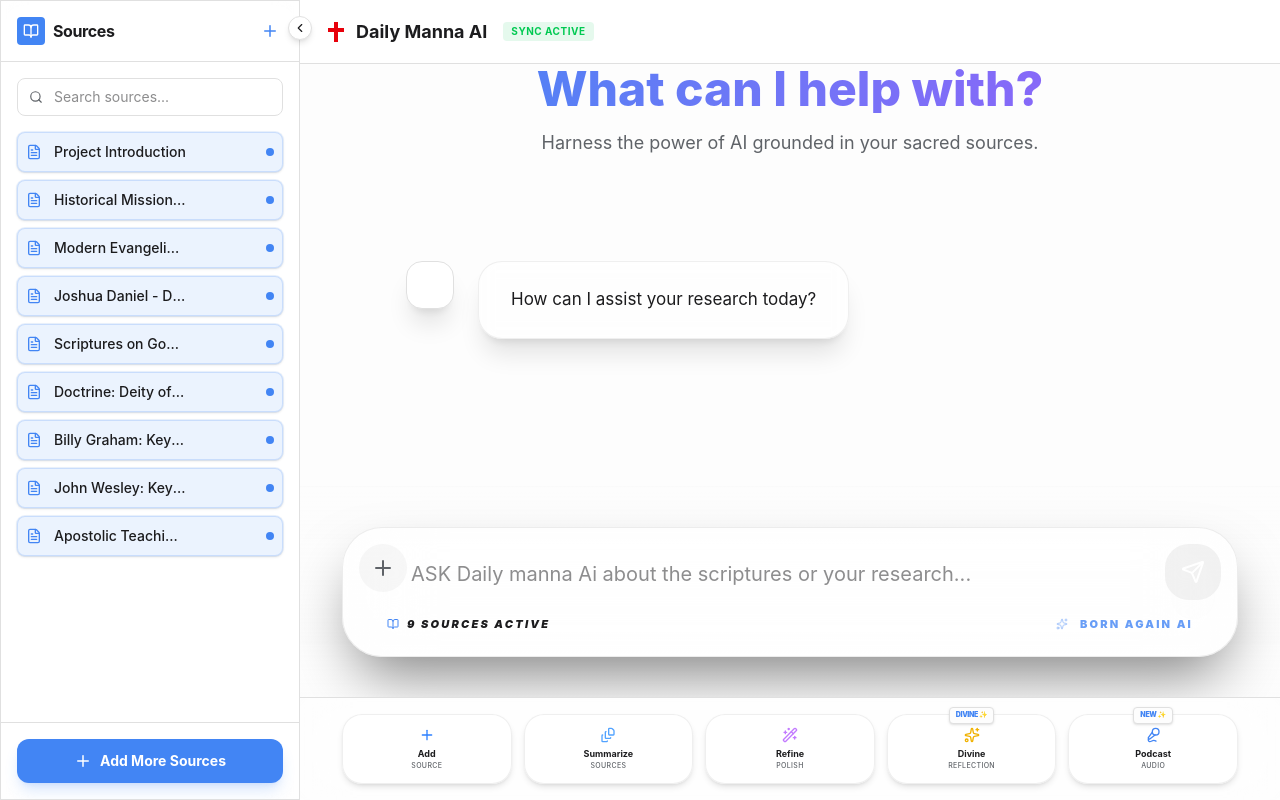
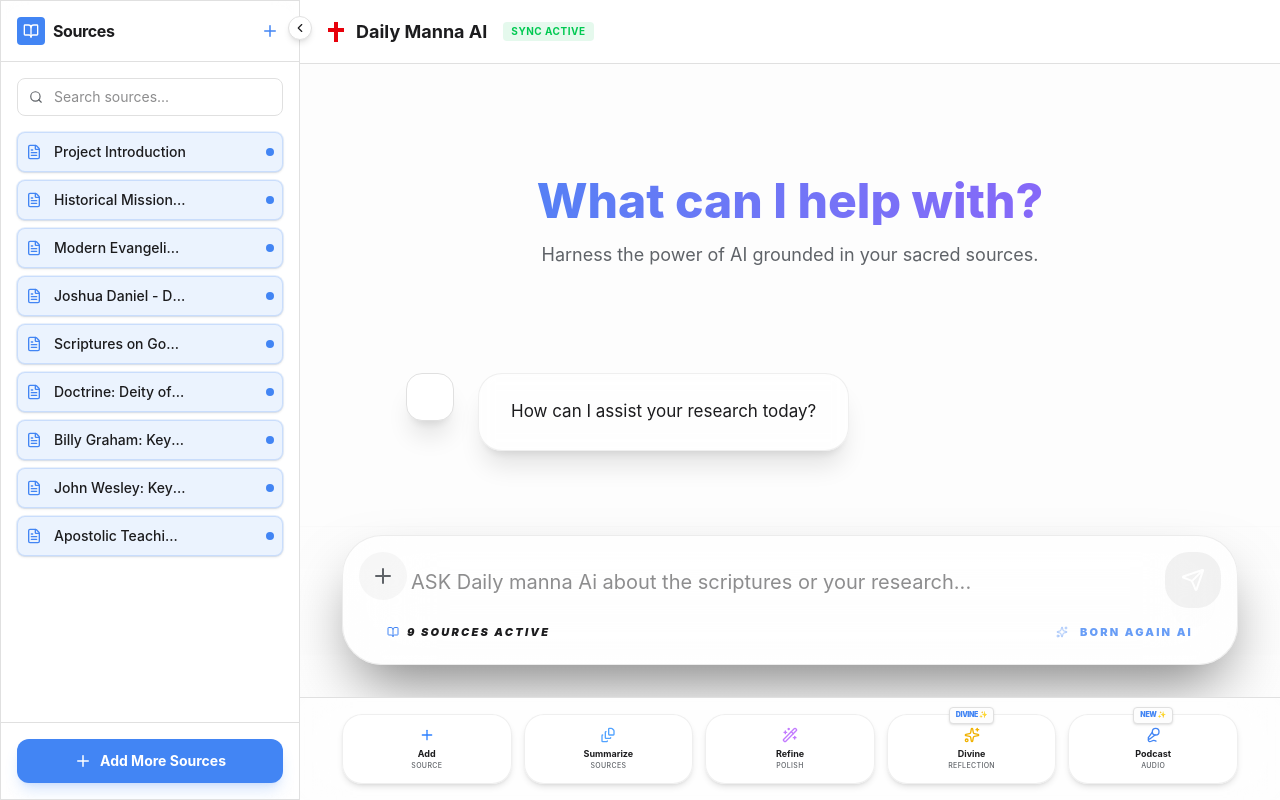
Before and after one commit to Prasad-PingFederate/dailymannaai, a Next.js app: page /notebook in a window 1280 px wide. Built offline with nearby package versions, Linux system fonts and the light colour scheme.

Commit message:
UI: Reduced excessive vertical spacing in chat interface

```diff
--- a/src/components/notebook/NotebookCore.tsx
+++ b/src/components/notebook/NotebookCore.tsx
@@ -1695,7 +1695,7 @@
                         <div
                             ref={chatContainerRef}
                             onScroll={handleChatScroll}
-                            className="flex-1 overflow-y-auto p-4 md:p-10 space-y-8 relative"
+                            className="flex-1 overflow-y-auto p-4 md:px-10 md:py-6 space-y-6 relative"
                         >
                             <div className="max-w-3xl mx-auto">
                                 <div className="chat-focus-messages space-y-6 pt-10">
@@ -1705,7 +1705,7 @@
                                             <p className="text-muted text-lg">Harness the power of AI grounded in your sacred sources.</p>
                                         </div>
                                     )}
-                                    <div className="space-y-12 pb-20">
+                                    <div className="space-y-8 pb-6">
                                         {messages.map((msg: any, i) => (
                                             <div key={i} className={`group flex gap-6 ${msg.role === 'user' ? 'flex-row-reverse' : ''} animate-in slide-in-from-bottom-6 fade-in duration-700 ease-out`}>
                                                 <div className={`h-12 w-12 rounded-2xl flex-shrink-0 flex items-center justify-center text-white text-lg font-bold shadow-lg transition-transform hover:scale-105 ${msg.role === 'user' ? 'bg-gradient-to-br from-accent to-accent-secondary' : 'bg-card-bg border border-border text-accent-secondary shadow-xl'}`}>
@@ -1781,7 +1781,7 @@
                         </div>
 
                         {/* Center Chat Input (Groq/Claude style) */}
-                        <div className="p-6 md:p-10 border-t border-border/10 bg-gradient-to-t from-background to-transparent pt-6">
+                        <div className="p-4 md:px-10 md:pb-8 md:pt-2 border-t border-border/10 bg-gradient-to-t from-background to-transparent">
                             <div className="max-w-4xl mx-auto relative group">
                                 <div className="relative bg-card-bg/60 backdrop-blur-2xl border border-border/60 rounded-[2.5rem] shadow-[0_30px_60px_-15px_rgba(0,0,0,0.5)] focus-within:ring-2 ring-accent/30 transition-all p-3 group-hover:border-accent/20">
                                     <textarea
```
